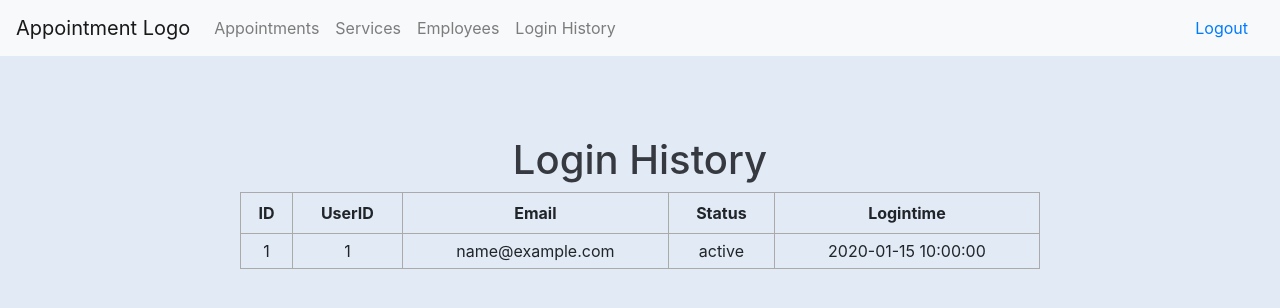
After one commit to gliv001/appionntment_webapp, a Flask app: page /loginhistory in a window 1280 px wide. The commit adds this page. Shown: the top 308 px of the page. Run offline with Flask 2, Linux system fonts and the light colour scheme; a user stored in the database is signed in; tables that the repository leaves empty hold one stand-in row (values such as "Sample post"); parts of the project's set-up code (start-up, migrations or seed data) failed here and were passed over; some libraries are stand-ins or nearby versions.

Commit message:
added login history page for admins

```diff
--- a/initdb.sql
+++ b/initdb.sql
@@ -10,11 +10,6 @@ CREATE TABLE service (
 	id INTEGER NOT NULL,
 	name VARCHAR(64) NOT NULL,
 	price NUMERIC(6, 2),
-	PRIMARY KEY (id)
-);
-CREATE TABLE appointment_times (
-	id INTEGER NOT NULL,
-	timeslot DATETIME,
 	PRIMARY KEY (id)
 );
 CREATE TABLE user (
--- a/website/models.py
+++ b/website/models.py
@@ -50,8 +50,3 @@ class Appointment(db.Model):
     __table_args__ = (
         UniqueConstraint("employeeId", "apptDateTime", name="_employee_appt_uc"),
     )
-
-
-class AppointmentTimes(db.Model):
-    id = db.Column(db.Integer, primary_key=True)
-    timeslot = db.Column(db.DateTime)
--- a/website/templates/navbar.jinja2
+++ b/website/templates/navbar.jinja2
@@ -11,14 +11,19 @@
           <li class="nav-item">
             <a class="nav-link" href="/appointments">Appointments</a>
           </li>
+          <li class="nav-item">
+            <a class="nav-link" href="/services">Services</a>
+          </li>
           {% if user.userLevelId <= 2 %}
           <li class="nav-item">
             <a class="nav-link" href="/employees">Employees</a>
           </li>
           {% endif %}
+          {% if user.userLevelId == 1 %}
           <li class="nav-item">
-            <a class="nav-link" href="/services">Services</a>
+            <a class="nav-link" href="/loginhistory">Login History</a>
           </li>
+          {% endif %}
         </ul>
         <a class="nav-link" href="/logout">Logout</a>
         {% else %}
--- /dev/null
+++ b/website/templates/view/loginhistory.jinja2
@@ -0,0 +1,38 @@
+{% extends "base.jinja2" %}
+{% block styles %}
+    <link
+            rel="stylesheet"
+            href="{{ url_for('static', filename='css/forms.css') }}"
+            type="text/css"
+    />
+{% endblock %}
+
+{% block head %}<title>Employees Page</title>{% endblock %}
+
+{% block content %}
+    <div class="content">
+    <h1 style="text-align: center">Login History</h1>
+    {% if logins | length < 1 %}
+    <h4 style="text-align: center">There are no logins</h4>
+    {% else %}
+    <table>
+        <tr>
+        <th>ID</th>
+        <th>UserID</th>
+        <th>Email</th>
+        <th>Status</th>
+        <th>Logintime</th>
+        </tr>
+        {% for l in logins %}
+        <tr>
+        <td>{{l.id}}</td>
+        <td>{{l.userId}}</td>
+        <td>{{l.email}}</td>
+        <td>{{l.status}}</td>
+        <td>{{l.loginTime}}</td>
+        </tr>
+        {% endfor %}
+    </table>
+    {% endif %}
+</div>
+{% endblock %}
--- a/website/view.py
+++ b/website/view.py
@@ -1,7 +1,7 @@
 from website.forms import AppointmentForm, EmployeeForm, ServiceForm
 from flask import Blueprint, render_template, request, redirect, flash
 from flask.helpers import url_for
-from .models import Appointment, Employees, Service, User, UserLevel, db
+from .models import Appointment, Employees, LoginHistory, Service, User, UserLevel, db
 from datetime import datetime
 from flask_login import login_required, current_user
 from werkzeug.security import generate_password_hash
@@ -269,3 +269,14 @@ def service_delete(id):
         print(error)
         flash("There was an issue deleting an service", category="error")
     return redirect("/services")
+
+
+@view.route("/loginhistory")
+@login_required
+def login_history():
+    if current_user.userLevelId > 1:
+        flash("Access denied: user privileges too low", category="error")
+        return redirect("/")
+
+    logins = LoginHistory.query.order_by(LoginHistory.id).all()
+    return render_template("view/loginhistory.jinja2", logins=logins, user=current_user)
```
Also changed, not shown: website/__init__.py (+3 -18 lines).
